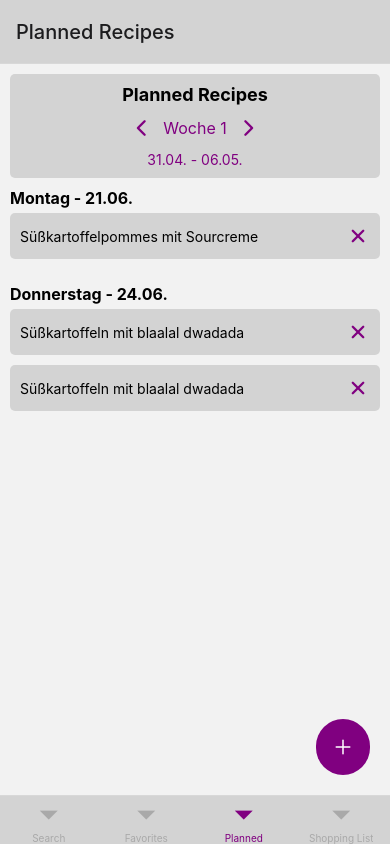
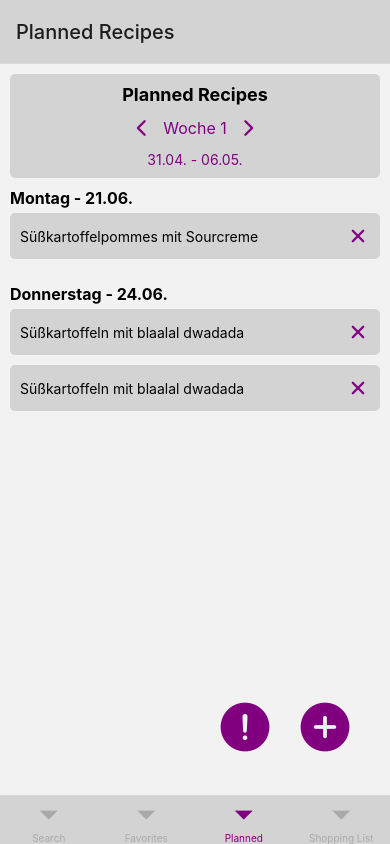
Before and after one commit to pakreft/culinary-compass, a React Native app: screen /PlannedStack in a window 390 px wide. Built offline with nearby package versions, Linux system fonts and the light colour scheme.

Commit message:
Add details view button
Just for testing now - executed later by clicking on a recipe

```diff
--- a/src/constants/routes.js
+++ b/src/constants/routes.js
@@ -11,4 +11,5 @@ export const routes = {
 
   // Other Screens
   addRecipeScreen: 'AddRecipeScreen',
+  detailsRecipeScreen: 'DetailsRecipeScreen',
 };
--- a/src/screens/main/PlannedScreen.jsx
+++ b/src/screens/main/PlannedScreen.jsx
@@ -72,8 +72,17 @@ const PlannedScreen = ({ navigation }) => {
         style={styles.addButton}
         onPress={() => navigation.navigate(routes.addRecipeScreen)}
       >
-        <Ionicons name="add" size={24} color="white" />
+        <Ionicons name="add-circle" size={60} color="purple" />
       </TouchableOpacity>
+
+      {/* See Details Screen - temporary for testing */}
+      <TouchableOpacity
+        style={[styles.addButton, {right:100}]}
+        onPress={() => navigation.navigate(routes.addRecipeScreen)}
+      >
+        <Ionicons name="alert-circle" size={60} color="purple" />
+      </TouchableOpacity>
+
     </View>
   );
 };
@@ -135,9 +144,9 @@ const styles = StyleSheet.create({
     position: 'absolute',
     bottom: 20,
     right: 20,
-    backgroundColor: 'purple',
+    //backgroundColor: 'purple',
     padding: 15,
-    borderRadius: 30,
+    //borderRadius: 30,
     alignItems: 'center',
     justifyContent: 'center',
   },
```
Also changed, not shown: src/screens/DetailsRecipeScreen.jsx (added, +12 -0 lines).
